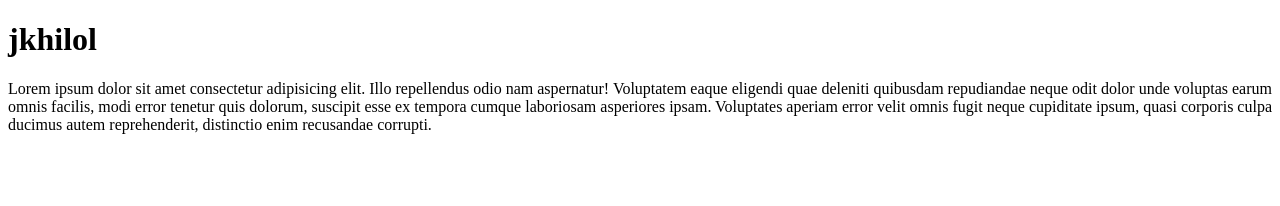
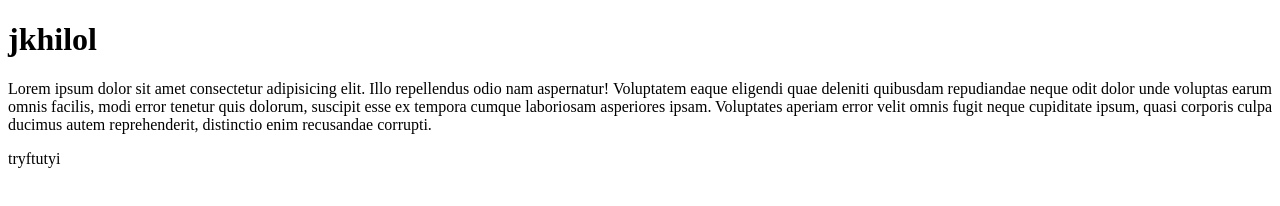
Before and after one commit to KMRHMunna/git, a plain HTML site: page index.html in a window 1280 px wide. Drawn offline with Linux system fonts and the light colour scheme.

Commit message:
second p

```diff
--- a/index.html
+++ b/index.html
@@ -11,5 +11,6 @@
 <body>
     <h1>jkhilol</h1>
     <p>Lorem ipsum dolor sit amet consectetur adipisicing elit. Illo repellendus odio nam aspernatur! Voluptatem eaque eligendi quae deleniti quibusdam repudiandae neque odit dolor unde voluptas earum omnis facilis, modi error tenetur quis dolorum, suscipit esse ex tempora cumque laboriosam asperiores ipsam. Voluptates aperiam error velit omnis fugit neque cupiditate ipsum, quasi corporis culpa ducimus autem reprehenderit, distinctio enim recusandae corrupti.</p>
+    <p>tryftutyi</p>
 </body>
 </html>
```
